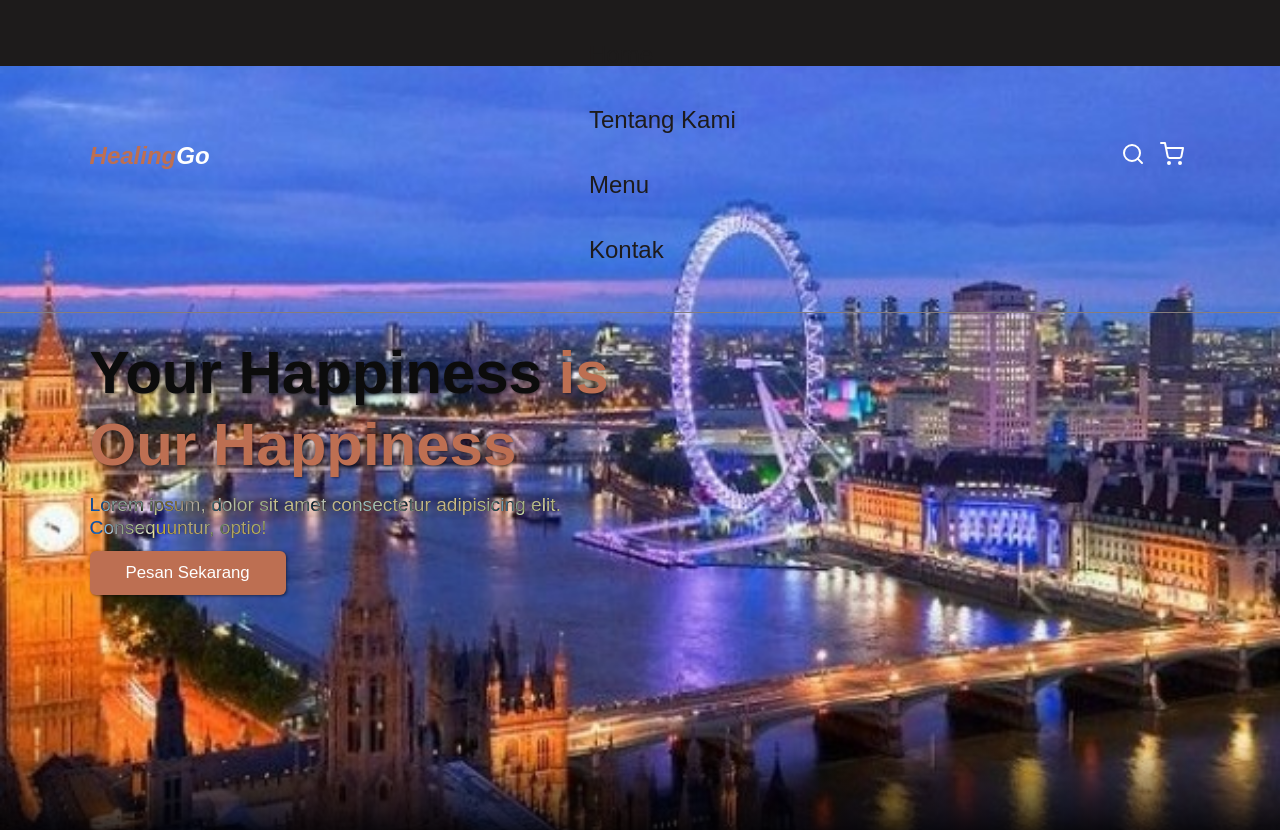
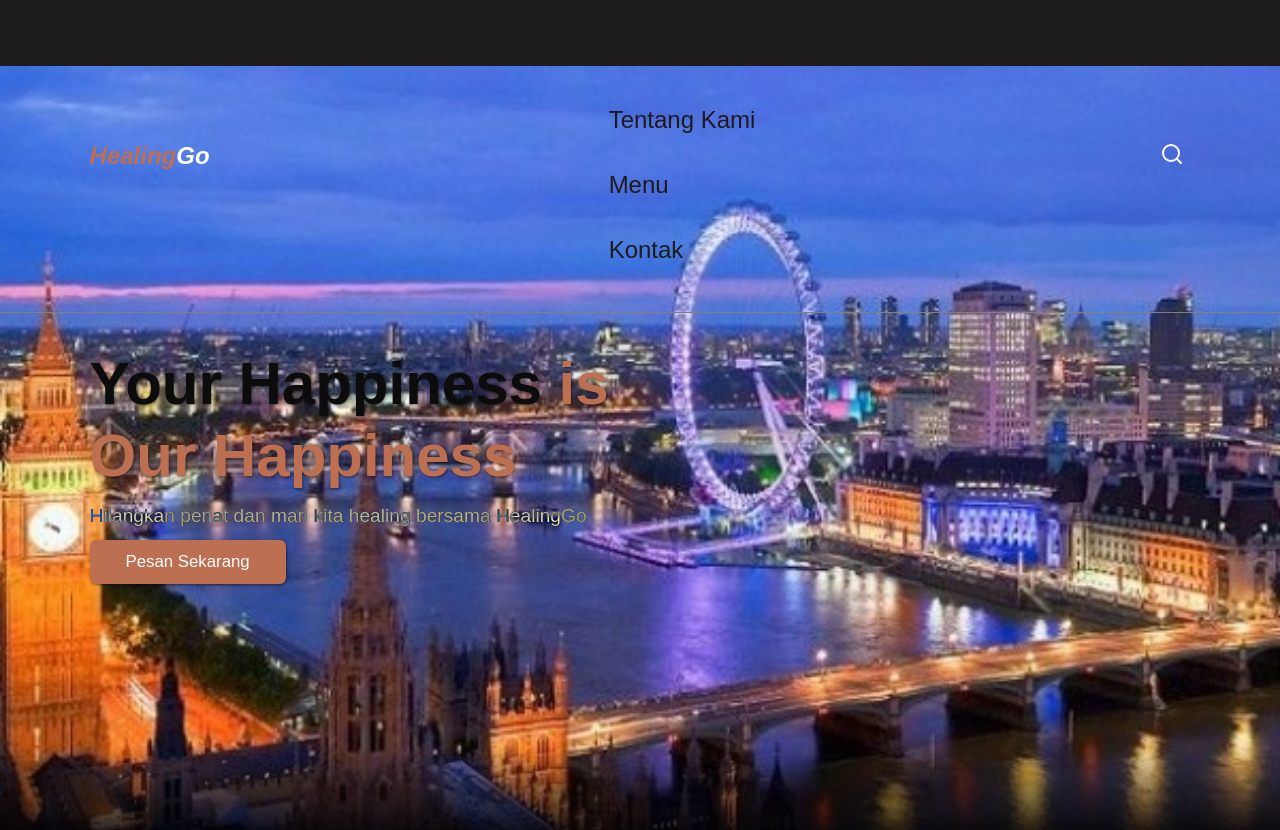
Before and after one commit to revou-fundamental-course/22-jul-24-mutya11-ty, a plain HTML site: page index.html in a window 1280 px wide. Shown: the top 830 px of the page. Drawn offline with nearby package versions, Linux system fonts and the light colour scheme.

Commit message:
config tugas

```diff
--- a/index.html
+++ b/index.html
@@ -32,9 +32,6 @@
         <a href="#" id="search"
           ><i><i data-feather="search"></i></i
         ></a>
-        <a href="#" id="shopping-cart"
-          ><i><i data-feather="shopping-cart"></i></i
-        ></a>
         <a href="#" id="hamburger-menu"
           ><i><i data-feather="menu"></i></i
         ></a>
@@ -46,10 +43,7 @@
     <section class="hero" id="home">
       <main class="content">
         <h1>Your Happiness <span>is Our Happiness</span></h1>
-        <p>
-          Lorem ipsum, dolor sit amet consectetur adipisicing elit.
-          Consequuntur, optio!
-        </p>
+        <p>Hilangkan penat dan mari kita healing bersama HealingGo</p>
         <a href="#" class="cta">Pesan Sekarang</a>
       </main>
     </section>
```
